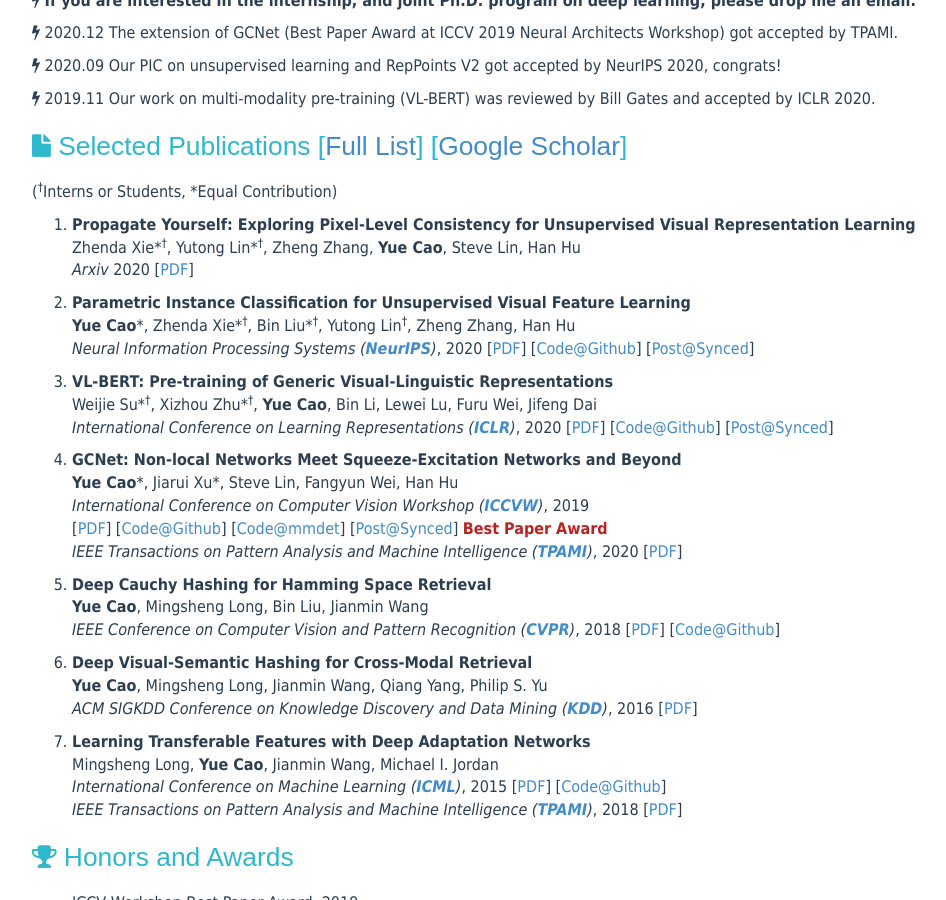
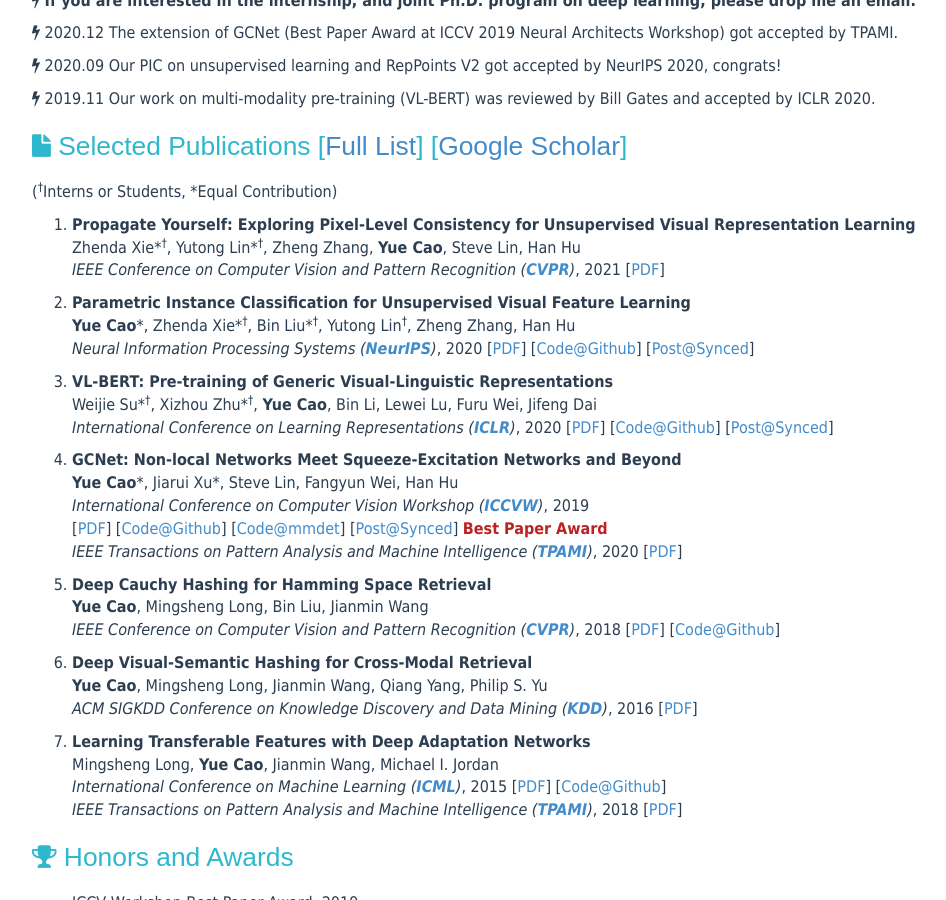
Before and after one commit to caoyue10/caoyue10.github.io, a Jekyll site: the page built from index.html, in a window 1280 px wide and 900 px high, scrolled down 487 px. Shown: the whole window, without its empty margins (138-1084 px from the left). Built offline with Jekyll 4.4.1, drawn with Linux system fonts in a browser that asks for light colours; the list of posts is cut into pages by our own code.

Commit message:
Update index.html

```diff
--- a/index.html
+++ b/index.html
@@ -43,7 +43,7 @@
       <li>
 	<p><strong>Propagate Yourself: Exploring Pixel-Level Consistency for Unsupervised Visual Representation Learning</strong><br>
             Zhenda Xie*<sup><span>&#8224;</span></sup>, Yutong Lin*<sup><span>&#8224;</span></sup>, Zheng Zhang, <strong>Yue Cao</strong>, Steve Lin, Han Hu<br>
-            <em>Arxiv</em> 2020 [<a href="https://arxiv.org/abs/2011.10043">PDF</a>]
+	    <em>IEEE Conference on Computer Vision and Pattern Recognition (<a href="http://cvpr2021.thecvf.com/"><strong>CVPR</strong></a>)</em>, 2021 [<a href="https://arxiv.org/abs/2011.10043">PDF</a>]
             </p>
       </li>
       <li>
```
